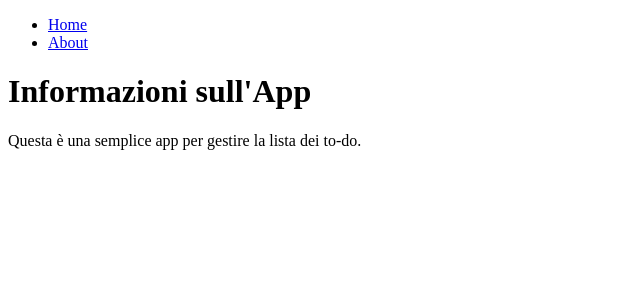
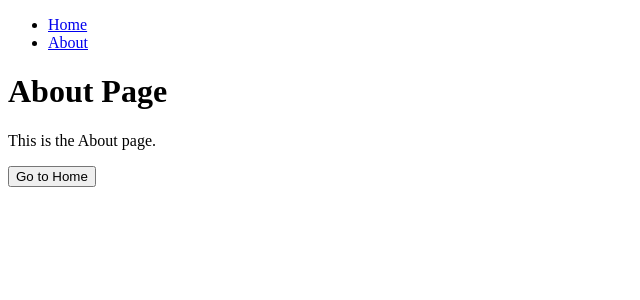
Before and after one commit to chiaconso/React, a React (Vite) app in the folder react_project/: page /about in a window 1280 px wide. Shown: the top 300 px of the page, without its empty margins (0-640 px from the left). Built offline with nearby package versions, Linux system fonts and the light colour scheme.

Commit message:
feat: add useNavigate

```diff
--- a/react_project/src/pages/About.jsx
+++ b/react_project/src/pages/About.jsx
@@ -1,11 +1,18 @@
-// src/pages/About.js
 import React from 'react';
+import { useNavigate } from 'react-router-dom';
 
 const About = () => {
+  const navigate = useNavigate();
+
+  const goToHome = () => {
+    navigate('/');
+  };
+
   return (
     <div>
-      <h1>Informazioni sull'App</h1>
-      <p>Questa è una semplice app per gestire la lista dei to-do.</p>
+      <h1>About Page</h1>
+      <p>This is the About page.</p>
+      <button onClick={goToHome}>Go to Home</button>
     </div>
   );
 };
```
